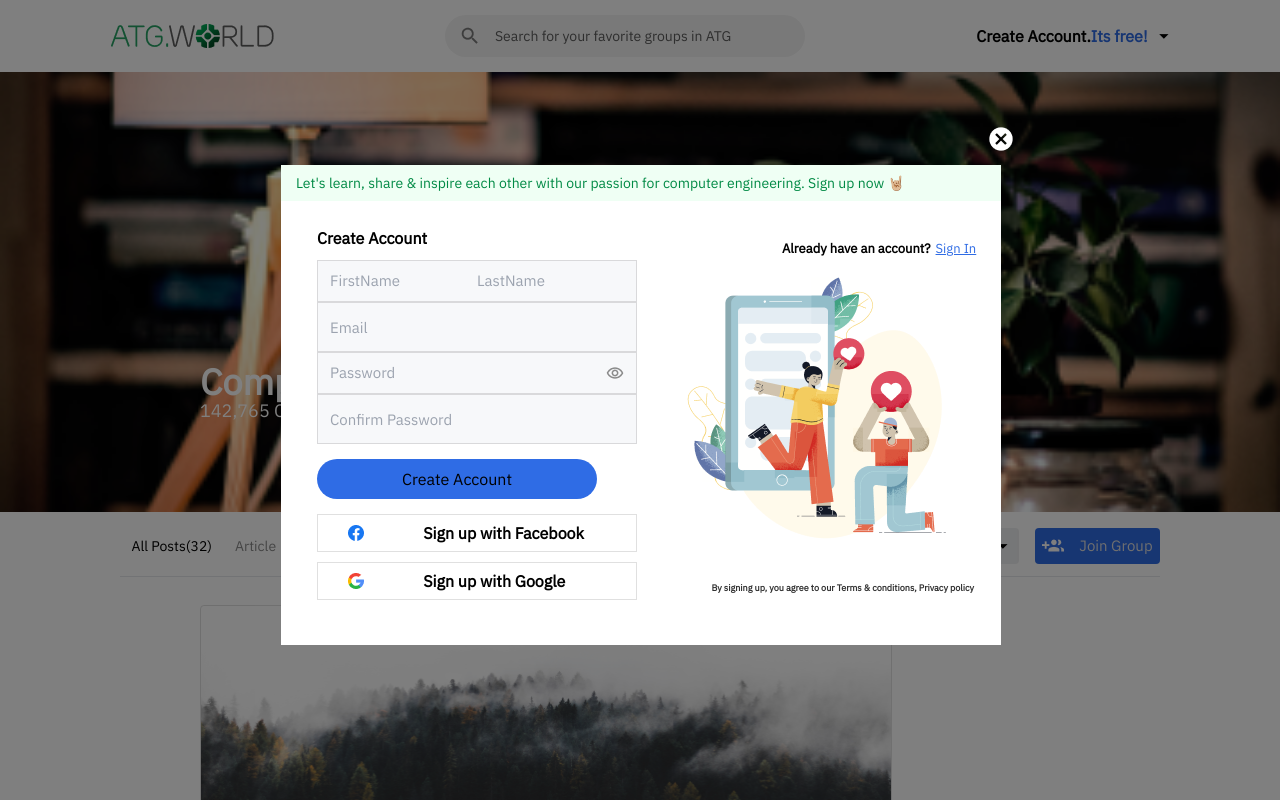
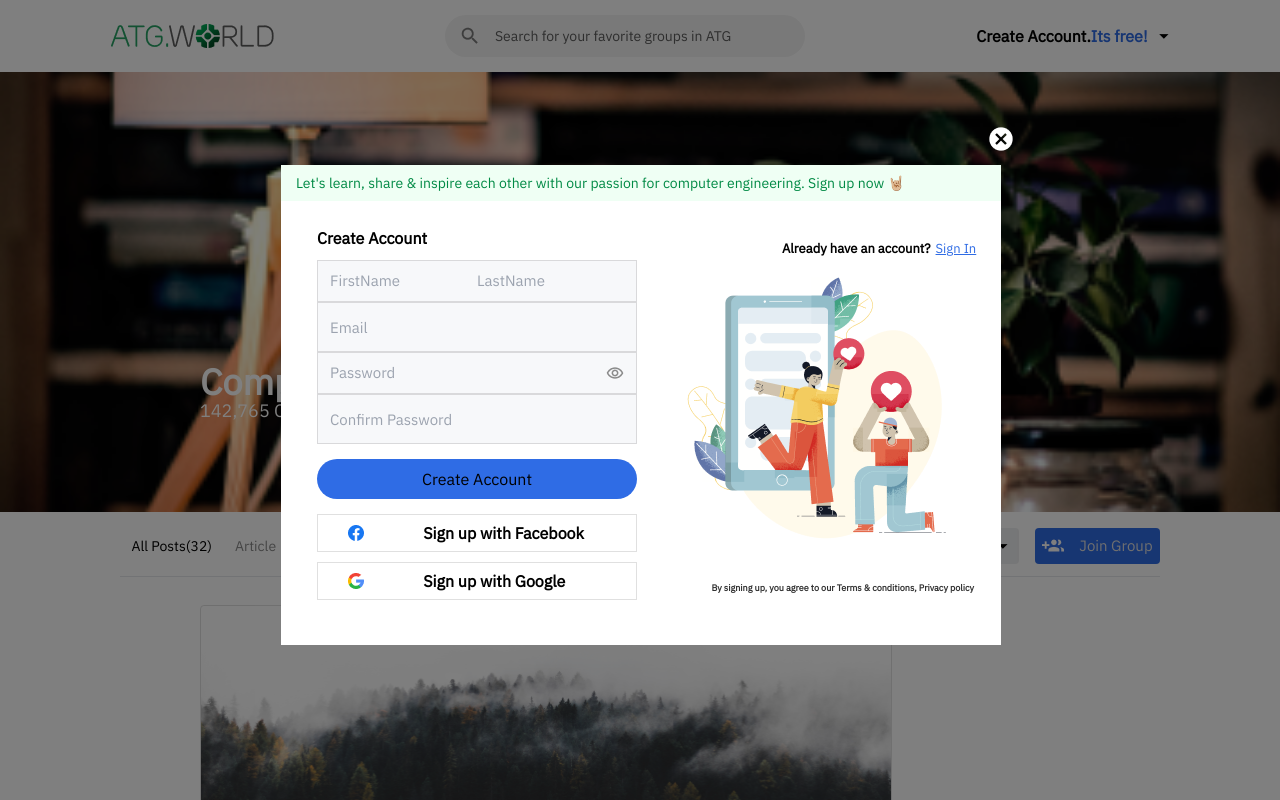
Before and after one commit to NaragintiChanduPriya/ATG, a React (Vite) app: page / in a window 1280 px wide. Both pictures are taken after a click on the button "Create Account.". Shown: the top 800 px of the page. Built offline with nearby package versions, Linux system fonts and the light colour scheme.

Commit message:
Update Signup.css

```diff
--- a/src/components/Signup.css
+++ b/src/components/Signup.css
@@ -41,7 +41,7 @@
   .mediab{
     @apply flex items-center justify-around h-[38px] w-[320px]  mt-[10px] text-black border-[1px] border-[#e0e0e0] text-[14px] m-auto;
 }
-.create-btn{
+.create-bt{
     @apply h-[40px] w-[280px] rounded-[20px] my-[15px] bg-[#2F6CE5] flex items-center justify-center;
 
 }
```
